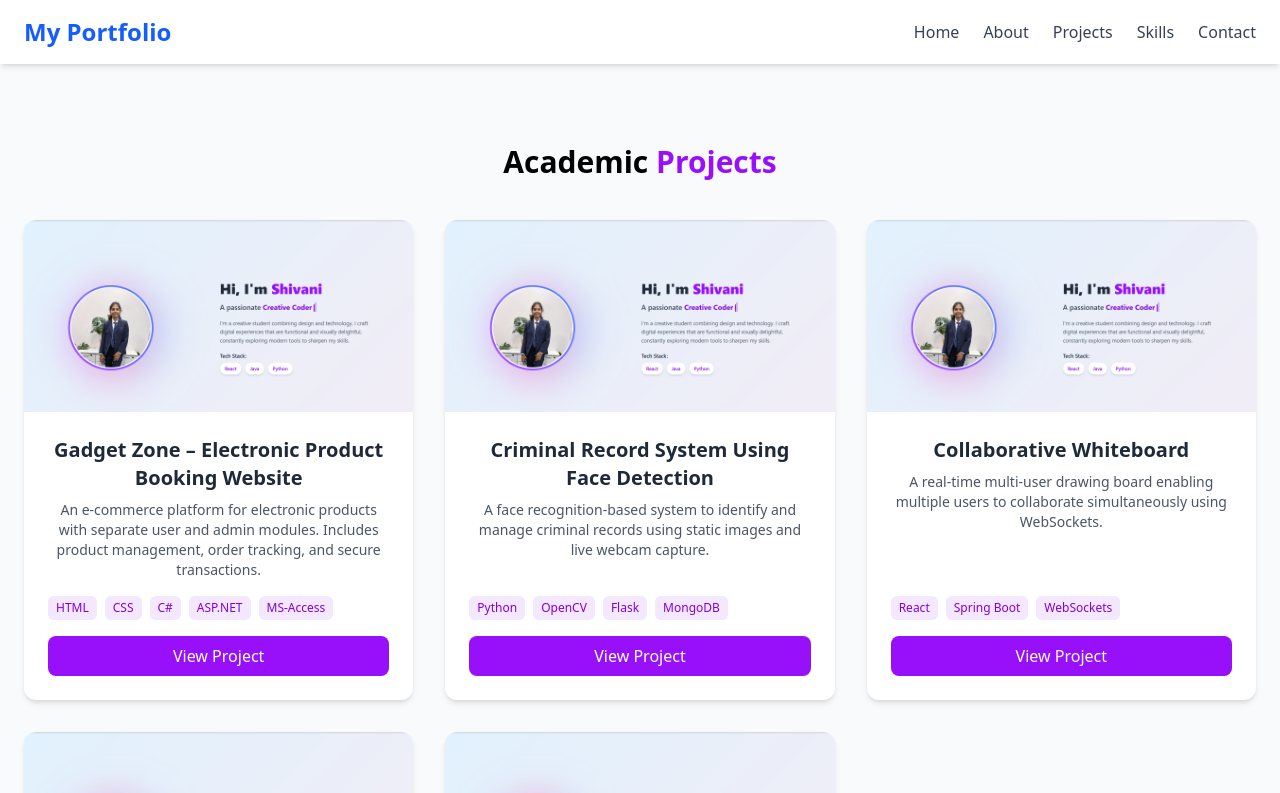
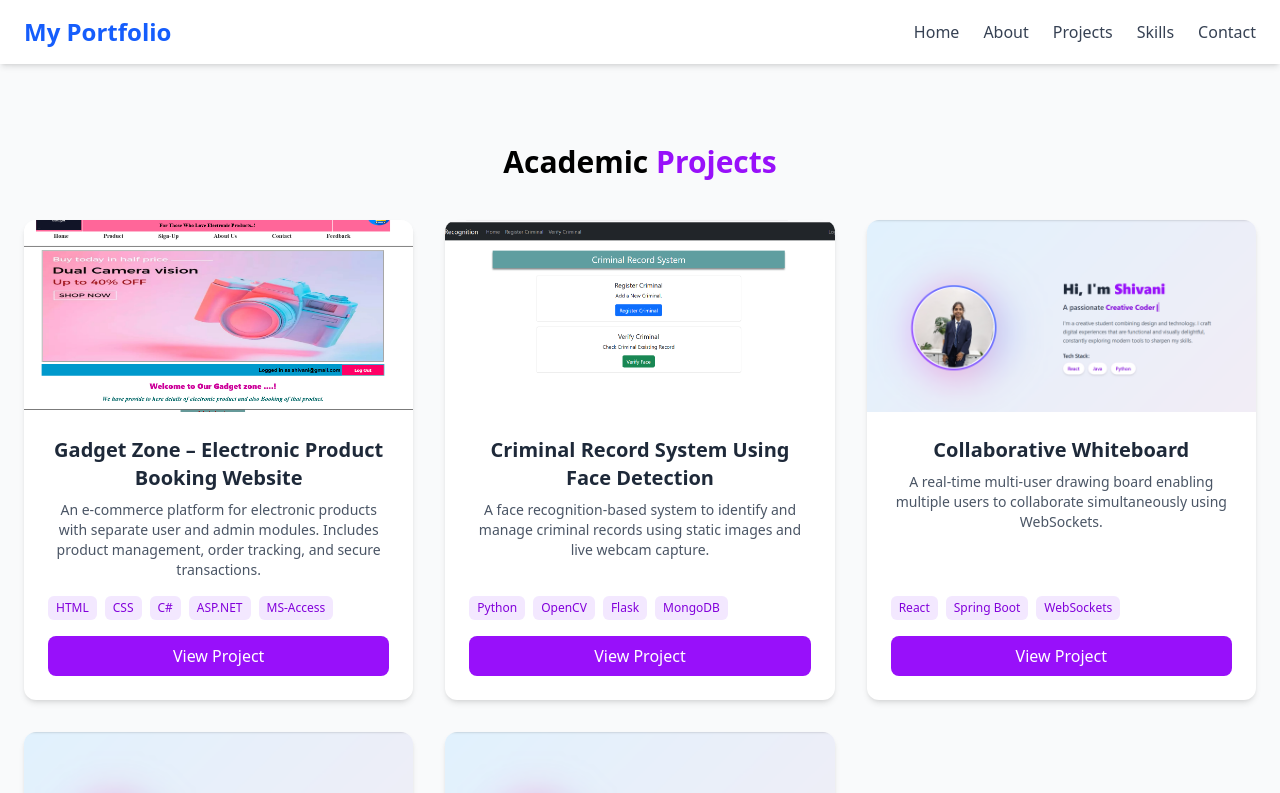
Before and after one commit to Gulhane-Shivani/Shivani-Portfolio, a React (Vite) app: page /projects in a window 1280 px wide. Shown: the top 793 px of the page. Built offline with nearby package versions, Linux system fonts and the light colour scheme.

Commit message:
project pohoto updated and git hub link provided

```diff
--- a/src/components/ProjectCard.jsx
+++ b/src/components/ProjectCard.jsx
@@ -16,7 +16,7 @@ export default function ProjectCard({ title, image, description, link, technolog
         </div>
 
         <a
-          href={link || "#"}
+          href={link || ""}
           target="_blank"
           rel="noopener noreferrer"
           className="inline-block text-center w-full py-2 bg-purple-600 text-white font-medium rounded-lg hover:bg-purple-700 transition-colors"
--- a/src/data/projects.js
+++ b/src/data/projects.js
@@ -6,7 +6,7 @@ export const projects = [
       "An e-commerce platform for electronic products with separate user and admin modules. Includes product management, order tracking, and secure transactions.",
     technologies: ["HTML", "CSS", "C#", "ASP.NET", "MS-Access"],
     link: "#",
-    image: "/assets/Portfolio.png"
+    image: "/assets/Gadget-zone.png"
   },
   {
     id: 2,
@@ -14,8 +14,8 @@ export const projects = [
     description:
       "A face recognition-based system to identify and manage criminal records using static images and live webcam capture.",
     technologies: ["Python", "OpenCV", "Flask", "MongoDB"],
-    link: "#",
-    image: "/assets/Portfolio.png" // Using placeholder for now as per user request context
+    link: "https://github.com/Gulhane-Shivani/criminal-record-system.git",
+    image: "assets/criminal-project.png" // Using placeholder for now as per user request context
   },
   {
     id: 3,
```
Also changed, not shown: public/assets/Gadget-zone.png (added), public/assets/criminal-project.png (added).
